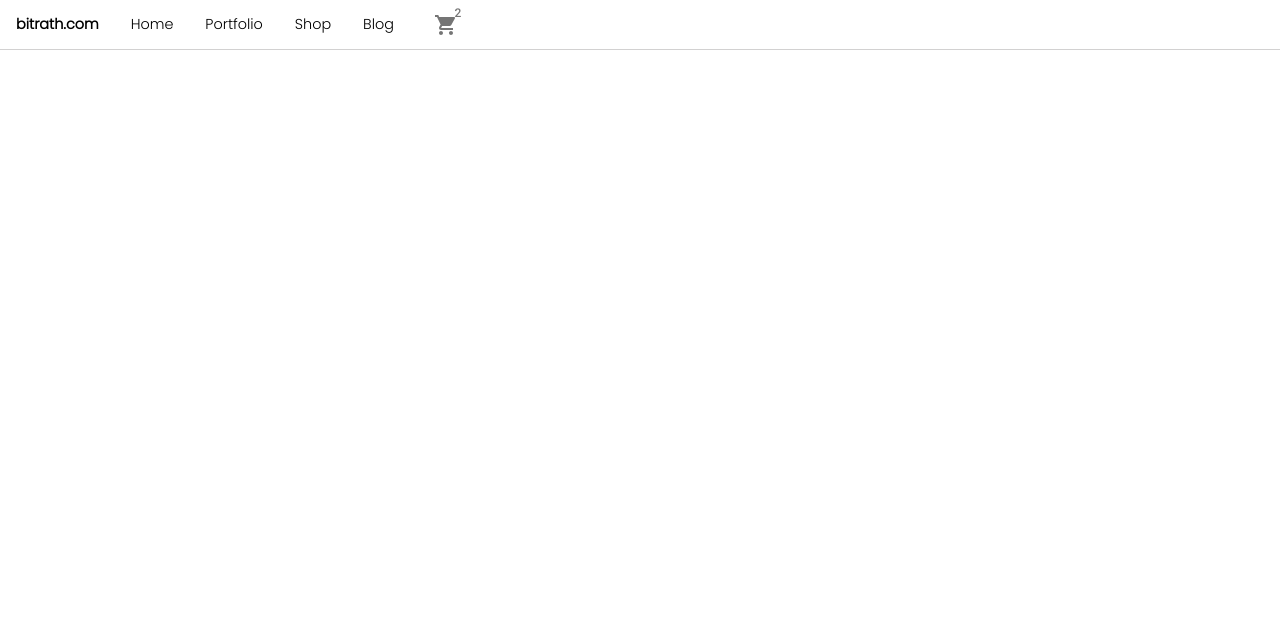
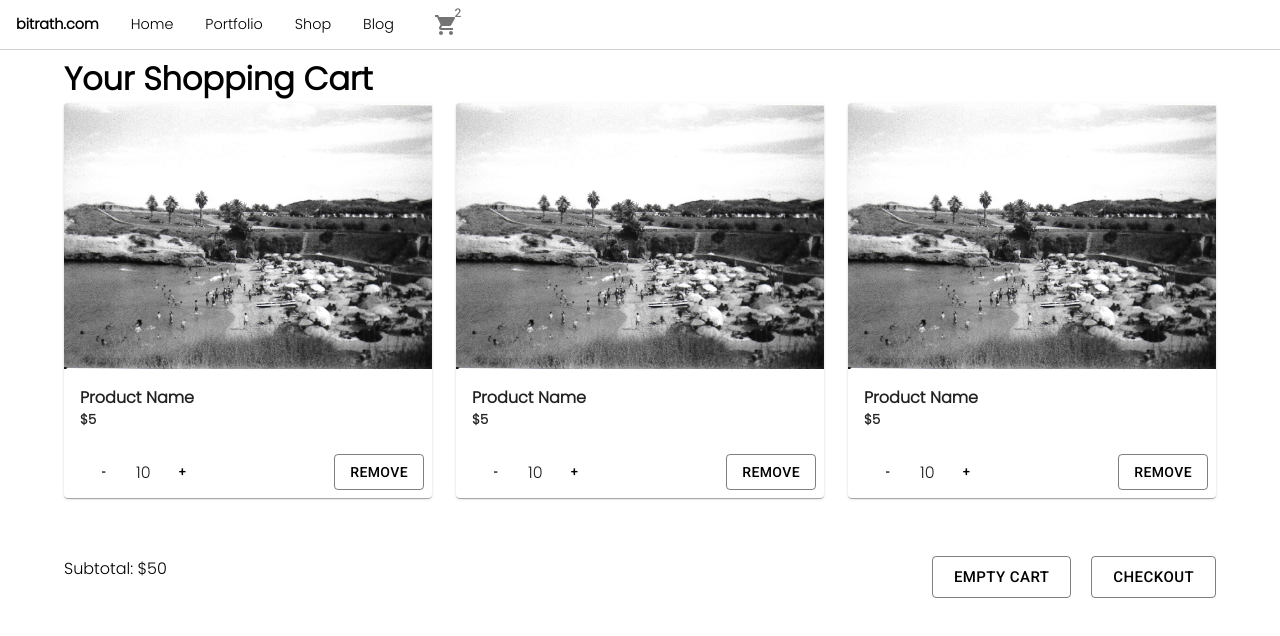
Before and after one commit to Bitrath/bitrath.com, a React (Create React App) app in the folder frontend/: page /shop/cart in a window 1280 px wide. Shown: the top 636 px of the page. Built offline with nearby package versions, Linux system fonts and the light colour scheme.

Commit message:
FRONTEND: Cart (STATIC), fixed Shop layout

```diff
--- a/frontend/src/App.js
+++ b/frontend/src/App.js
@@ -8,17 +8,19 @@ import Navbar from './components/Navbar/Navbar';
 import HomeScreen from './screens/Home/HomeScreen';
 import PortfolioScreen from './screens/Portfolio/PortfolioScreen';
 import ShopScreen from './screens/Shop/ShopScreen';
+import CartScreen from './screens/Shop/CartScreen';
 import BlogScreen from './screens/Blog/BlogScreen';
 
 function App() {
   return (
     <Router>
       <Navbar />
-      <main>
+      <main className="main_app">
         <Switch>
           <Route exact path="/" component={HomeScreen} />
           <Route exact path="/portfolio" component={PortfolioScreen} />
           <Route exact path="/shop" component={ShopScreen} />
+          <Route exact path="/shop/cart" component={CartScreen} />
           <Route exact path="/blog" component={BlogScreen} />
         </Switch>
       </main>
--- a/frontend/src/components/Navbar/Navbar.js
+++ b/frontend/src/components/Navbar/Navbar.js
@@ -42,7 +42,7 @@ const Navbar = () => {
           </Link>
         </li>
         <li className="navbar__cart">
-          <Link to="/">
+          <Link to="/shop/cart">
             <IconButton aria-label="Show Cart Items">
               <Badge badgeContent={2}>
                 <ShoppingCart />
--- /dev/null
+++ b/frontend/src/components/Shop/CartItem.css
@@ -0,0 +1,21 @@
+.cartitem {
+}
+
+.cartitem__media {
+  max-height: 56.25%;
+}
+
+.cartitem__cardContent {
+  display: flex;
+  justify-content: space-between;
+}
+
+.cartitem__cardactions {
+  display: flex;
+  justify-content: space-between;
+}
+
+.cartitem__buttons {
+  display: flex;
+  align-items: center;
+}
--- /dev/null
+++ b/frontend/src/components/Shop/CartItem.js
@@ -0,0 +1,58 @@
+import React from 'react';
+import './CartItem.css';
+
+//MaterialUI
+import {
+  Button,
+  Card,
+  CardActions,
+  CardContent,
+  CardMedia,
+} from '@mui/material';
+import { createTheme, ThemeProvider } from '@mui/material/styles';
+
+const theme = createTheme({
+  palette: {
+    neutral: {
+      main: '#000',
+      contrastText: '#fff',
+    },
+  },
+});
+
+const CartItem = () => {
+  return (
+    <div className="cartitem">
+      <Card>
+        <CardMedia
+          component="img"
+          src={require('../../images/sardegna2021_b_3.png').default}
+          alt="product name"
+          className="cartitem__media"
+        />
+        <CardContent className="cartitem__content">
+          <h4>Product Name</h4>
+          <h5>$5</h5>
+        </CardContent>
+        <CardActions className="cartitem__cardactions">
+          <ThemeProvider theme={theme}>
+            <div className="cartitem__buttons">
+              <Button size="small" type="button" color="neutral">
+                -
+              </Button>
+              <span>10</span>
+              <Button size="small" type="button" color="neutral">
+                +
+              </Button>
+            </div>
+            <Button variant="outlined" type="button" color="neutral">
+              Remove
+            </Button>
+          </ThemeProvider>
+        </CardActions>
+      </Card>
+    </div>
+  );
+};
+
+export default CartItem;
--- a/frontend/src/components/Shop/ModalProduct.css
+++ b/frontend/src/components/Shop/ModalProduct.css
@@ -10,8 +10,55 @@
 
 .modal__content {
   display: flex;
-  margin: 8% auto;
+  margin: 70px auto;
 
   width: 70%;
   height: 80%;
 }
+
+.modal__grid {
+  padding: 10px 10px;
+}
+
+.modal__grid__item {
+  width: 30%;
+  display: flex;
+  align-items: center;
+  justify-content: center;
+}
+
+.modal__grid__img {
+  display: flex;
+  align-items: center;
+  justify-content: center;
+}
+
+.modal__grid__img > img {
+  max-height: 500px;
+}
+
+.modal__stack {
+  width: 70%;
+  margin-top: 50px;
+  display: flex;
+  flex-direction: column;
+  align-items: stretch;
+}
+
+.modal__stack__item__1 {
+  width: 100%;
+  justify-content: center;
+  font-size: x-large;
+  font-weight: bolder;
+}
+
+.modal__stack__item__2 {
+  width: 100%;
+  font-size: large;
+}
+
+.modal__stack__item__3 {
+  width: 100%;
+  display: flex;
+  justify-content: space-between;
+}
--- a/frontend/src/components/Shop/ModalProduct.js
+++ b/frontend/src/components/Shop/ModalProduct.js
@@ -2,7 +2,15 @@ import React from 'react';
 import './ModalProduct.css';
 
 //MaterialUI
-import { Paper } from '@mui/material';
+import {
+  Grid,
+  Paper,
+  Stack,
+  IconButton,
+  Divider,
+  Container,
+} from '@mui/material';
+import { AddShoppingCart } from '@mui/icons-material';
 
 //FramerMotion
 import { motion } from 'framer-motion';
@@ -14,6 +22,12 @@ const ModalProduct = ({ selectedProduct, setSelectedProduct }) => {
     }
   };
 
+  const imageOverride = () => {
+    if (selectedProduct.image !== '') {
+      return require(`../../images/${selectedProduct.image}`).default;
+    }
+  };
+
   return (
     <motion.div
       className="modal__backdrop"
@@ -22,7 +36,35 @@ const ModalProduct = ({ selectedProduct, setSelectedProduct }) => {
       onClick={handleClick}
     >
       <Paper className="modal__content" elevation={4}>
-        <center>ciao {selectedProduct.name}</center>
+        <Grid container justify="center" spacing={4} className="modal__grid">
+          <Grid item xs={12} sm={6} md={6} lg={6} className="modal__grid__item">
+            <div className="modal__grid__img">
+              <img src={imageOverride()} />
+            </div>
+          </Grid>
+          <Grid item xs={12} sm={6} md={6} lg={6}>
+            <Stack
+              className="modal__stack"
+              spacing={2}
+              divider={<Divider orientation="vertical" flexItem />}
+            >
+              <div className="modal__stack__item__1">
+                {selectedProduct.name}
+              </div>
+              <div className="modal__stack__item__2">
+                {selectedProduct.description}
+              </div>
+              <div className="modal__stack__item__3">
+                <div>${selectedProduct.price}</div>
+                <div>
+                  <IconButton aria-label="Add To Cart">
+                    <AddShoppingCart />
+                  </IconButton>
+                </div>
+              </div>
+            </Stack>
+          </Grid>
+        </Grid>
       </Paper>
     </motion.div>
   );
--- a/frontend/src/components/Shop/Product.js
+++ b/frontend/src/components/Shop/Product.js
@@ -30,7 +30,7 @@ const Product = ({ product, setSelectedProduct }) => {
             <span>
               <b>{product.name}</b>
             </span>
-            <span>{product.price}</span>
+            <span>${product.price}</span>
           </div>
           <span>{product.description}</span>
         </CardContent>
--- a/frontend/src/index.css
+++ b/frontend/src/index.css
@@ -6,6 +6,7 @@
 
 body {
   margin: 0;
+  min-width: 500px;
   background-color: #ffffff;
   font-family: 'Poppins', sans-serif;
   /*-apple-system, BlinkMacSystemFont, Roboto, 'Segoe UI',
--- /dev/null
+++ b/frontend/src/screens/Shop/CartScreen.css
@@ -0,0 +1,39 @@
+.cartscreen {
+  margin: 55px 5% 55px 5%;
+}
+
+.cartscreen__title {
+  margin-top: 5%;
+  margin-bottom: 15px;
+  font-size: xx-large;
+  font-weight: bolder;
+}
+
+.cartscreen__empty > a {
+  text-decoration: none;
+  cursor: pointer;
+  color: black;
+  margin-top: 10px;
+}
+
+.cartscreen__empty > a:hover {
+  background-color: rgb(238, 238, 238);
+  border-radius: 20px;
+  border-color: rgb(230, 217, 217);
+}
+
+.cartscreen__filled__emptyButton {
+  min-width: 150px;
+  margin-bottom: 5px;
+}
+
+.cartscreen__filled__checkoutButton {
+  min-width: 150px;
+}
+
+.cartscreen__filled__cartdetails {
+  display: flex;
+  margin-top: 5%;
+  width: 100%;
+  justify-content: space-between;
+}
--- /dev/null
+++ b/frontend/src/screens/Shop/CartScreen.js
@@ -0,0 +1,85 @@
+import React from 'react';
+import './CartScreen.css';
+
+//MaterialUI
+import { Container, Button, Grid } from '@mui/material';
+import { createTheme, ThemeProvider } from '@mui/material/styles';
+
+//Components
+import CartItem from '../../components/Shop/CartItem';
+import { Link } from 'react-router-dom';
+
+const theme = createTheme({
+  palette: {
+    neutral: {
+      main: '#000',
+      contrastText: '#fff',
+    },
+  },
+});
+
+const CartScreen = () => {
+  const isEmpty = false;
+
+  const EmptyCart = () => (
+    <div className="cartscreen__empty">
+      <h4>You have no items in your shopping cart, start adding some!</h4>
+      <Link to="/shop">Go To Shop</Link>
+    </div>
+  );
+
+  const FilledCart = () => (
+    <div className="cartscreen__filled">
+      <>
+        <Grid container spacing={3}>
+          <Grid item xs={12} sm={6} md={4} lg={4}>
+            <CartItem />
+          </Grid>
+          <Grid item xs={12} sm={6} md={4} lg={4}>
+            <CartItem />
+          </Grid>
+          <Grid item xs={12} sm={6} md={4} lg={4}>
+            <CartItem />
+          </Grid>
+        </Grid>
+        <div className="cartscreen__filled__cartdetails">
+          <span>Subtotal: $50</span>
+          <div>
+            <ThemeProvider theme={theme}>
+              <Button
+                className="cartscreen__filled__emptyButton"
+                size="large"
+                type="button"
+                variant="outlined"
+                color="neutral"
+                sx={{ marginRight: '20px' }}
+              >
+                Empty Cart
+              </Button>
+              <Button
+                className="cartscreen__filled__checkoutButton"
+                size="large"
+                type="button"
+                variant="outlined"
+                color="neutral"
+              >
+                Checkout
+              </Button>
+            </ThemeProvider>
+          </div>
+        </div>
+      </>
+    </div>
+  );
+
+  return (
+    <Container className="cartscreen">
+      <div className="cartscreen__toolbar">
+        <span className="cartscreen__title">Your Shopping Cart</span>
+        {isEmpty ? <EmptyCart /> : <FilledCart />}
+      </div>
+    </Container>
+  );
+};
+
+export default CartScreen;
```
